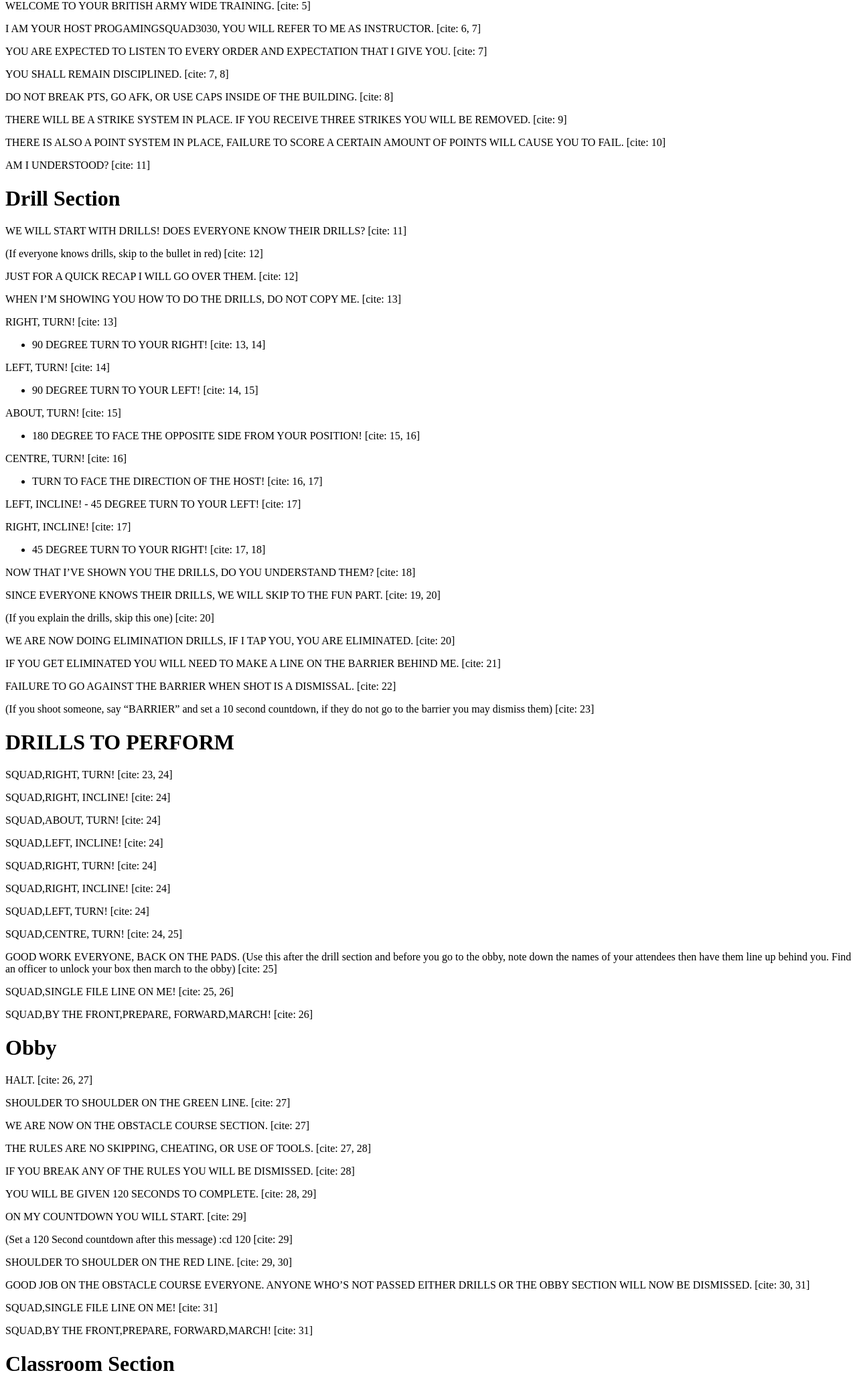
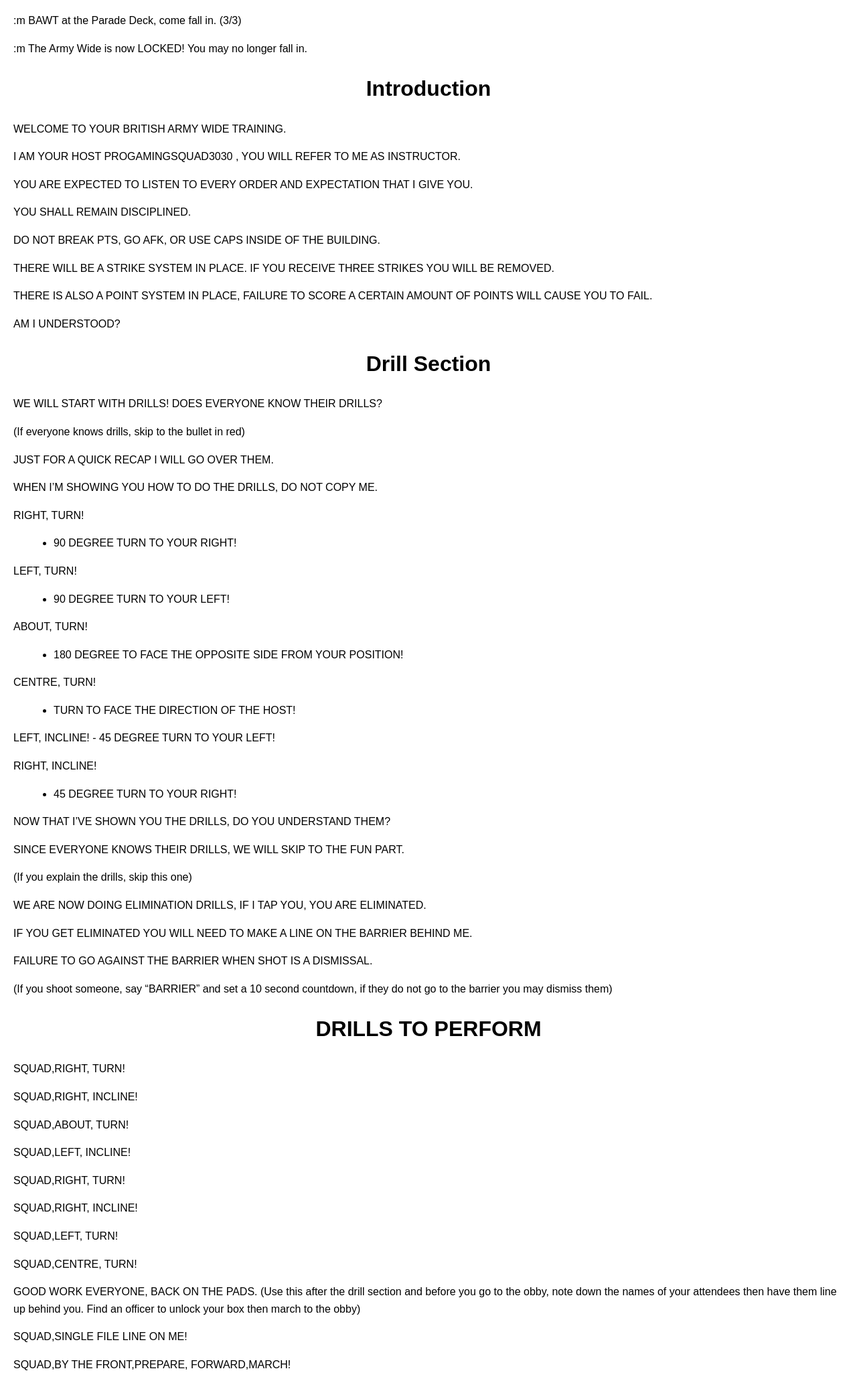
Before and after one commit to GHOST6535/bawt, a plain HTML site: page index.html in a window 1280 px wide. Shown: the part 735-2800 px from the top of the page at 67% size. Drawn offline with Linux system fonts and the light colour scheme.

Commit message:
Update index.html

```diff
--- a/index.html
+++ b/index.html
@@ -1,8 +1,48 @@
 <!DOCTYPE html>
 <html>
+
 <head>
     <title>Army Wide Training</title>
+    <style>
+        body {
+            font-family: Arial, sans-serif;
+            line-height: 1.6;
+            margin: 20px;
+        }
+
+        h1 {
+            text-align: center;
+        }
+
+        h2 {
+            border-bottom: 2px solid #000;
+            padding-bottom: 5px;
+        }
+
+        p {
+            margin-bottom: 10px;
+        }
+
+        ul {
+            list-style-type: disc;
+            margin-left: 20px;
+        }
+
+        .announcement {
+            font-style: italic;
+            color: #555;
+        }
+
+        .important {
+            font-weight: bold;
+        }
+
+        .indent {
+            margin-left: 40px;
+        }
+    </style>
 </head>
+
 <body>
 
     <h1>Preparation</h1>
@@ -16,134 +56,135 @@
     <p>Location: Parade Deck/HQ</p>
     <p><strong>Requirements:</strong></p>
     <ul>
-    <li>Must wear the PT uniform with no packages. [cite: 1]</li>
-    <li>Must be OR-2 to OR-4. [cite: 2]</li>
+        <li>Must wear the PT uniform with no packages.</li>
+        <li>Must be OR-2 to OR-4.</li>
     </ul>
 
     <h2>In-Game Announcements</h2>
     <p>If you are a CDI read below if an RS+ ignore</p>
     <p>PM or ping an ETSRS+ to announce it for you.</p>
-<p>:m BAWT at the Parade Deck, come fall in. (1/3) [cite: 3]</p>
-<p>:m BAWT at the Parade Deck, come fall in! (2/3) [cite: 3, 4]</p>
-<p>:m BAWT at the Parade Deck, come fall in. (3/3) [cite: 4]</p>
-<p>:m The Army Wide is now LOCKED! You may no longer fall in. [cite: 4, 5]</p>
+    <p>:m BAWT at the Parade Deck, come fall in. (1/3)</p>
+    <p>:m BAWT at the Parade Deck, come fall in! (2/3)</p>
+    <p>:m BAWT at the Parade Deck, come fall in. (3/3)</p>
+    <p>:m The Army Wide is now LOCKED! You may no longer fall in.</p>
 
     <h1>Introduction</h1>
 
-<p>WELCOME TO YOUR BRITISH ARMY WIDE TRAINING. [cite: 5]</p>
-<p>I AM YOUR HOST PROGAMINGSQUAD3030, YOU WILL REFER TO ME AS INSTRUCTOR. [cite: 6, 7]</p>
-<p>YOU ARE EXPECTED TO LISTEN TO EVERY ORDER AND EXPECTATION THAT I GIVE YOU. [cite: 7]</p>
-<p>YOU SHALL REMAIN DISCIPLINED. [cite: 7, 8]</p>
-<p>DO NOT BREAK PTS, GO AFK, OR USE CAPS INSIDE OF THE BUILDING. [cite: 8]</p>
-<p>THERE WILL BE A STRIKE SYSTEM IN PLACE. IF YOU RECEIVE THREE STRIKES YOU WILL BE REMOVED. [cite: 9]</p>
-<p>THERE IS ALSO A POINT SYSTEM IN PLACE, FAILURE TO SCORE A CERTAIN AMOUNT OF POINTS WILL CAUSE YOU TO FAIL. [cite: 10]</p>
-<p>AM I UNDERSTOOD? [cite: 11]</p>
+    <p>WELCOME TO YOUR BRITISH ARMY WIDE TRAINING.</p>
+    <p>I AM YOUR HOST PROGAMINGSQUAD3030 , YOU WILL REFER TO ME AS INSTRUCTOR.</p>
+    <p>YOU ARE EXPECTED TO LISTEN TO EVERY ORDER AND EXPECTATION THAT I GIVE YOU.</p>
+    <p>YOU SHALL REMAIN DISCIPLINED.</p>
+    <p>DO NOT BREAK PTS, GO AFK, OR USE CAPS INSIDE OF THE BUILDING.</p>
+    <p>THERE WILL BE A STRIKE SYSTEM IN PLACE. IF YOU RECEIVE THREE STRIKES YOU WILL BE REMOVED.</p>
+    <p>THERE IS ALSO A POINT SYSTEM IN PLACE, FAILURE TO SCORE A CERTAIN AMOUNT OF POINTS WILL CAUSE YOU TO FAIL.</p>
+    <p>AM I UNDERSTOOD?</p>
 
     <h1>Drill Section</h1>
 
-<p>WE WILL START WITH DRILLS! DOES EVERYONE KNOW THEIR DRILLS? [cite: 11]</p>
-<p>(If everyone knows drills, skip to the bullet in red) [cite: 12]</p>
-<p>JUST FOR A QUICK RECAP I WILL GO OVER THEM. [cite: 12]</p>
-<p>WHEN I’M SHOWING YOU HOW TO DO THE DRILLS, DO NOT COPY ME. [cite: 13]</p>
-<p>RIGHT, TURN! [cite: 13]</p>
+    <p>WE WILL START WITH DRILLS! DOES EVERYONE KNOW THEIR DRILLS?</p>
+    <p>(If everyone knows drills, skip to the bullet in red)</p>
+    <p>JUST FOR A QUICK RECAP I WILL GO OVER THEM.</p>
+    <p>WHEN I’M SHOWING YOU HOW TO DO THE DRILLS, DO NOT COPY ME.</p>
+    <p>RIGHT, TURN!</p>
     <ul>
-    <li>90 DEGREE TURN TO YOUR RIGHT! [cite: 13, 14]</li>
+        <li>90 DEGREE TURN TO YOUR RIGHT!</li>
     </ul>
-<p>LEFT, TURN! [cite: 14]</p>
+    <p>LEFT, TURN!</p>
     <ul>
-    <li>90 DEGREE TURN TO YOUR LEFT! [cite: 14, 15]</li>
+        <li>90 DEGREE TURN TO YOUR LEFT!</li>
     </ul>
-<p>ABOUT, TURN! [cite: 15]</p>
+    <p>ABOUT, TURN!</p>
     <ul>
-    <li>180 DEGREE TO FACE THE OPPOSITE SIDE FROM YOUR POSITION! [cite: 15, 16]</li>
+        <li>180 DEGREE TO FACE THE OPPOSITE SIDE FROM YOUR POSITION!</li>
     </ul>
-<p>CENTRE, TURN! [cite: 16]</p>
+    <p>CENTRE, TURN!</p>
     <ul>
-    <li>TURN TO FACE THE DIRECTION OF THE HOST! [cite: 16, 17]</li>
+        <li>TURN TO FACE THE DIRECTION OF THE HOST!</li>
     </ul>
-<p>LEFT, INCLINE! - 45 DEGREE TURN TO YOUR LEFT! [cite: 17]</p>
-<p>RIGHT, INCLINE! [cite: 17]</p>
+    <p>LEFT, INCLINE! - 45 DEGREE TURN TO YOUR LEFT!</p>
+    <p>RIGHT, INCLINE!</p>
     <ul>
-    <li>45 DEGREE TURN TO YOUR RIGHT! [cite: 17, 18]</li>
+        <li>45 DEGREE TURN TO YOUR RIGHT!</li>
     </ul>
-<p>NOW THAT I’VE SHOWN YOU THE DRILLS, DO YOU UNDERSTAND THEM? [cite: 18]</p>
-<p>SINCE EVERYONE KNOWS THEIR DRILLS, WE WILL SKIP TO THE FUN PART. [cite: 19, 20]</p>
-<p>(If you explain the drills, skip this one) [cite: 20]</p>
-<p>WE ARE NOW DOING ELIMINATION DRILLS, IF I TAP YOU, YOU ARE ELIMINATED. [cite: 20]</p>
-<p>IF YOU GET ELIMINATED YOU WILL NEED TO MAKE A LINE ON THE BARRIER BEHIND ME. [cite: 21]</p>
-<p>FAILURE TO GO AGAINST THE BARRIER WHEN SHOT IS A DISMISSAL. [cite: 22]</p>
-<p>(If you shoot someone, say “BARRIER” and set a 10 second countdown, if they do not go to the barrier you may dismiss them) [cite: 23]</p>
+    <p>NOW THAT I’VE SHOWN YOU THE DRILLS, DO YOU UNDERSTAND THEM?</p>
+    <p>SINCE EVERYONE KNOWS THEIR DRILLS, WE WILL SKIP TO THE FUN PART.</p>
+    <p>(If you explain the drills, skip this one)</p>
+    <p>WE ARE NOW DOING ELIMINATION DRILLS, IF I TAP YOU, YOU ARE ELIMINATED.</p>
+    <p>IF YOU GET ELIMINATED YOU WILL NEED TO MAKE A LINE ON THE BARRIER BEHIND ME.</p>
+    <p>FAILURE TO GO AGAINST THE BARRIER WHEN SHOT IS A DISMISSAL.</p>
+    <p>(If you shoot someone, say “BARRIER” and set a 10 second countdown, if they do not go to the barrier you may dismiss them)</p>
 
     <h1>DRILLS TO PERFORM</h1>
 
-<p>SQUAD,RIGHT, TURN! [cite: 23, 24]</p>
-<p>SQUAD,RIGHT, INCLINE! [cite: 24]</p>
-<p>SQUAD,ABOUT, TURN! [cite: 24]</p>
-<p>SQUAD,LEFT, INCLINE! [cite: 24]</p>
-<p>SQUAD,RIGHT, TURN! [cite: 24]</p>
-<p>SQUAD,RIGHT, INCLINE! [cite: 24]</p>
-<p>SQUAD,LEFT, TURN! [cite: 24]</p>
-<p>SQUAD,CENTRE, TURN! [cite: 24, 25]</p>
-<p>GOOD WORK EVERYONE, BACK ON THE PADS. (Use this after the drill section and before you go to the obby, note down the names of your attendees then have them line up behind you. Find an officer to unlock your box then march to the obby) [cite: 25]</p>
-<p>SQUAD,SINGLE FILE LINE ON ME! [cite: 25, 26]</p>
-<p>SQUAD,BY THE FRONT,PREPARE, FORWARD,MARCH! [cite: 26]</p>
+    <p>SQUAD,RIGHT, TURN!</p>
+    <p>SQUAD,RIGHT, INCLINE!</p>
+    <p>SQUAD,ABOUT, TURN!</p>
+    <p>SQUAD,LEFT, INCLINE!</p>
+    <p>SQUAD,RIGHT, TURN!</p>
+    <p>SQUAD,RIGHT, INCLINE!</p>
+    <p>SQUAD,LEFT, TURN!</p>
+    <p>SQUAD,CENTRE, TURN!</p>
+    <p>GOOD WORK EVERYONE, BACK ON THE PADS. (Use this after the drill section and before you go to the obby, note down the names of your attendees then have them line up behind you. Find an officer to unlock your box then march to the obby)</p>
+    <p>SQUAD,SINGLE FILE LINE ON ME!</p>
+    <p>SQUAD,BY THE FRONT,PREPARE, FORWARD,MARCH!</p>
 
     <h1>Obby</h1>
 
-<p>HALT. [cite: 26, 27]</p>
-<p>SHOULDER TO SHOULDER ON THE GREEN LINE. [cite: 27]</p>
-<p>WE ARE NOW ON THE OBSTACLE COURSE SECTION. [cite: 27]</p>
-<p>THE RULES ARE NO SKIPPING, CHEATING, OR USE OF TOOLS. [cite: 27, 28]</p>
-<p>IF YOU BREAK ANY OF THE RULES YOU WILL BE DISMISSED. [cite: 28]</p>
-<p>YOU WILL BE GIVEN 120 SECONDS TO COMPLETE. [cite: 28, 29]</p>
-<p>ON MY COUNTDOWN YOU WILL START. [cite: 29]</p>
-<p>(Set a 120 Second countdown after this message) :cd 120 [cite: 29]</p>
-<p>SHOULDER TO SHOULDER ON THE RED LINE. [cite: 29, 30]</p>
-<p>GOOD JOB ON THE OBSTACLE COURSE EVERYONE. ANYONE WHO’S NOT PASSED EITHER DRILLS OR THE OBBY SECTION WILL NOW BE DISMISSED. [cite: 30, 31]</p>
-<p>SQUAD,SINGLE FILE LINE ON ME! [cite: 31]</p>
-<p>SQUAD,BY THE FRONT,PREPARE, FORWARD,MARCH! [cite: 31]</p>
+    <p>HALT.</p>
+    <p>SHOULDER TO SHOULDER ON THE GREEN LINE.</p>
+    <p>WE ARE NOW ON THE OBSTACLE COURSE SECTION.</p>
+    <p>THE RULES ARE NO SKIPPING, CHEATING, OR USE OF TOOLS.</p>
+    <p>IF YOU BREAK ANY OF THE RULES YOU WILL BE DISMISSED.</p>
+    <p>YOU WILL BE GIVEN 120 SECONDS TO COMPLETE.</p>
+    <p>ON MY COUNTDOWN YOU WILL START.</p>
+    <p>(Set a 120 Second countdown after this message) :cd 120</p>
+    <p>SHOULDER TO SHOULDER ON THE RED LINE.</p>
+    <p>GOOD JOB ON THE OBSTACLE COURSE EVERYONE. ANYONE WHO’S NOT PASSED EITHER DRILLS OR THE OBBY SECTION WILL NOW BE DISMISSED.</p>
+    <p>SQUAD,SINGLE FILE LINE ON ME!</p>
+    <p>SQUAD,BY THE FRONT,PREPARE, FORWARD,MARCH!</p>
 
     <h1>Classroom Section</h1>
 
-<p>Halt. [cite: 31, 32]</p>
-<p>(Make sure to stop outside the classroom) [cite: 32]</p>
-<p>When you enter the classroom full capital letters like we were doing outside will no longer be in effect. [cite: 32, 33]</p>
-<p>You may now enter the classroom and sit down, make sure to fill the front rows first (Once you’ve said this right, dress and back up) [cite: 33]</p>
-<p>We are now on the classroom section. [cite: 33, 34]</p>
-<p>The classroom rules will now be said. Any and all rules previously mentioned will still apply to the classroom. [cite: 34]</p>
-<p>No cheating on the quiz section, being caught doing so will automatically dismiss you. [cite: 35]</p>
-<p>This includes saying the answer out loud, or attempting to google answers. [cite: 36]</p>
-<p>Am I understood? [cite: 36, 37]</p>
-<p>In this classroom we will be going over the following things, the Chain of Command, Uniform regulations, & Regiments / Dizzy. [cite: 37, 38]</p>
+    <p>Halt.</p>
+    <p>(Make sure to stop outside the classroom)</p>
+    <p>When you enter the classroom full capital letters like we were doing outside will no longer be in effect.</p>
+    <p>You may now enter the classroom and sit down, make sure to fill the front rows first (Once you’ve said this right, dress and back up)</p>
+    <p>We are now on the classroom section.</p>
+    <p>The classroom rules will now be said. Any and all rules previously mentioned will still apply to the classroom.</p>
+    <p>No cheating on the quiz section, being caught doing so will automatically dismiss you.</p>
+    <p>This includes saying the answer out loud, or attempting to google answers.</p>
+    <p>Am I understood?</p>
+    <p>In this classroom we will be going over the following things, the Chain of Command, Uniform regulations, & Regiments / Dizzy.</p>
 
     <h2>Section 1: The Chain Of Command.</h2>
-<p>The chain of command is a structure where you have the person with the most authority at the top and least authority at the bottom. [cite: 38, 39]</p>
-<p>To follow the chain of command you must start off with the lowest available person at the bottom of the chain of command and contact them with your issue. [cite: 39, 40]</p>
-<p>If they are unable to fix your problem or don’t respond within 12 hours you can move up to the next person in the chain of command. [cite: 40, 41]</p>
-<p>You repeat this process until your issue is solved. [cite: 41]</p>
+    <p>The chain of command is a structure where you have the person with the most authority at the top and least authority at the bottom.</p>
+    <p>To follow the chain of command you must start off with the lowest available person at the bottom of the chain of command and contact them with your issue.</p>
+    <p>If they are unable to fix your problem or don’t respond within 12 hours you can move up to the next person in the chain of command.</p>
+    <p>You repeat this process until your issue is solved.</p>
 
     <h2>Section 2: Uniform Regulations.</h2>
-<p>You need to be wearing the correct uniform for the correct time, in events you need to be wearing PT uniform and when you aren't a standard uniform. [cite: 41, 42]</p>
-<p>You need to be wearing a realistic skin tone and must not be wearing a package. [cite: 43, 44]</p>
-<p>OF-2+ are the only ranks able to wear Formals. [cite: 44]</p>
+    <p>You need to be wearing the correct uniform for the correct time, in events you need to be wearing PT uniform and when you aren't a standard uniform.</p>
+    <p>You need to be wearing a realistic skin tone and must not be wearing a package.</p>
+    <p>OF-2+ are the only ranks able to wear Formals.</p>
 
     <h2>Section 3: Regiments / Dizzy.</h2>
-<p>You need to be in the dizzy to be able to join a regiment, to progress faster and rank up more you need to join a regiment. [cite: 45, 46]</p>
-<p>You are able to gain perks by joining regiments, for example, ETS can train recruits and RMP can guard the gate with guns. [cite: 46, 47]</p>
+    <p>You need to be in the dizzy to be able to join a regiment, to progress faster and rank up more you need to join a regiment.</p>
+    <p>You are able to gain perks by joining regiments, for example, ETS can train recruits and RMP can guard the gate with guns.</p>
 
     <h1>Quiz Section / Graduation</h1>
 
-<p>Now that I have gone over everything, it's time for a quiz. Hope you were paying attention. [cite: 47, 48]</p>
-<p>I will send the question in game, and do not answer until the countdown ends. [cite: 48, 49]</p>
-<p>If you answer before the countdown ends it will be considered cheating and you will be dismissed. [cite: 49, 50]</p>
-<p>If you take too long after the countdown ends to respond it will not count. [cite: 50, 51]</p>
-<p>Question 1: What is the chain of command?:cd 60 Question 2: How many hours before you can move up in the chain of command?:cd 30 Question 3: Which ranks may wear formal uniforms?:cd 30 Question 4: What are the advantages of joining a regiment?:cd 60 Question: 5: In an event, what uniform must you wear?:cd 30Good job on the quiz everyone, I will now be tallying everyone’s scores up. [cite: 51]</p>
-<p>I will now announce who has passed, if you failed you can always try again another time! [cite: 52, 53]</p>
-<p>If you end up back in spawn, you did not pass. [cite: 53, 54]</p>
-<p>(promote them in this part) [cite: 54]</p>
-<p>Congratulations, You have performed exceptionally throughout this training and will be promoted in due course. [cite: 54, 55]</p>
+    <p>Now that I have gone over everything, it's time for a quiz. Hope you were paying attention.</p>
+    <p>I will send the question in game, and do not answer until the countdown ends.</p>
+    <p>If you answer before the countdown ends it will be considered cheating and you will be dismissed.</p>
+    <p>If you take too long after the countdown ends to respond it will not count.</p>
+    <p>Question 1: What is the chain of command?:cd 60 Question 2: How many hours before you can move up in the chain of command?:cd 30 Question 3: Which ranks may wear formal uniforms?:cd 30 Question 4: What are the advantages of joining a regiment?:cd 60 Question: 5: In an event, what uniform must you wear?:cd 30Good job on the quiz everyone, I will now be tallying everyone’s scores up.</p>
+    <p>I will now announce who has passed, if you failed you can always try again another time!</p>
+    <p>If you end up back in spawn, you did not pass.</p>
+    <p>(promote them in this part)</p>
+    <p>Congratulations, You have performed exceptionally throughout this training and will be promoted in due course.</p>
     <p>The promotion will not happen instantly, so please be patient.Squad,Wedge, On me.Squad,Present, Arms.</p>
     <p>Squad,Order, Arms.</p>
 
 </body>
+
 </html>
```
Lines whose indentation alone changed are shown as unchanged.
